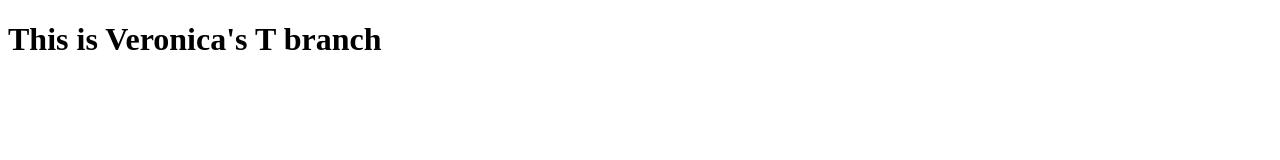
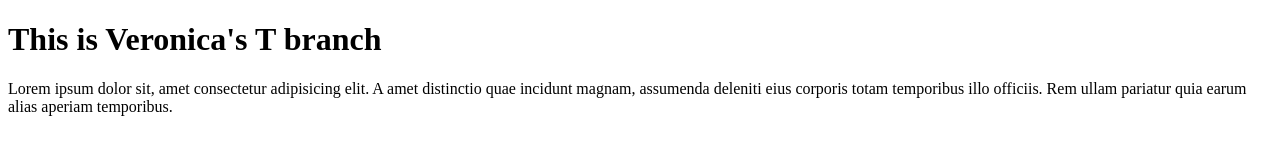
Before and after one commit to vlino2015/classGitRepo, a plain HTML site: page index.html in a window 1280 px wide. Drawn offline with Linux system fonts and the light colour scheme.

Commit message:
new <p> added

```diff
--- a/index.html
+++ b/index.html
@@ -10,6 +10,7 @@
 
     <body>
         <h1>This is Veronica's T branch</h1>
+        <p>Lorem ipsum dolor sit, amet consectetur adipisicing elit. A amet distinctio quae incidunt magnam, assumenda deleniti eius corporis totam temporibus illo officiis. Rem ullam pariatur quia earum alias aperiam temporibus.</p>
     </body>
 
 </html>
```
